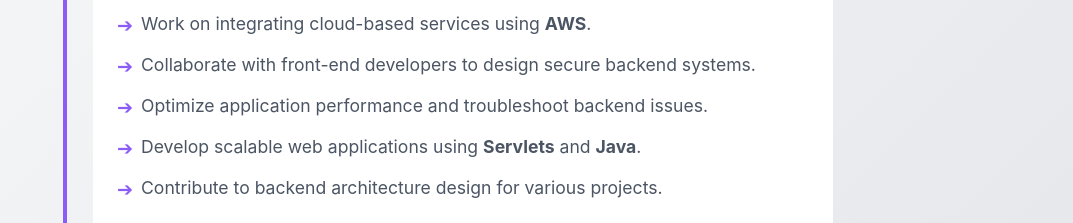
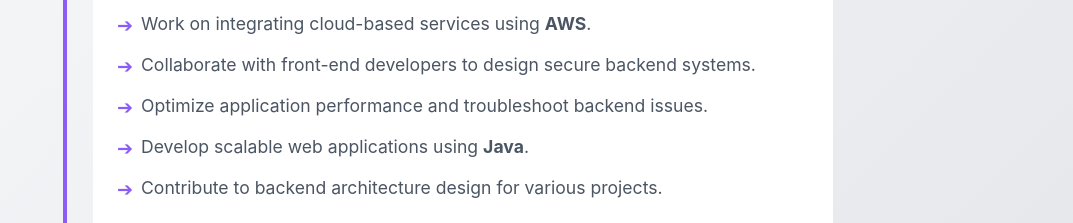
Before and after one commit to prasadreddy9916/portfolio., a plain HTML site: page index.html in a window 1280 px wide. Shown: the part 3741-3964 px from the top of the page, without its empty margins (207-1280 px from the left). Drawn offline with nearby package versions, Linux system fonts and the light colour scheme.

Commit message:
Update index.html

```diff
--- a/index.html
+++ b/index.html
@@ -265,7 +265,7 @@
                             <li>Work on integrating cloud-based services using <b>AWS</b>.</li>
                             <li>Collaborate with front-end developers to design secure backend systems.</li>
                             <li>Optimize application performance and troubleshoot backend issues.</li>
-                            <li>Develop scalable web applications using <b>Servlets</b> and <b>Java</b>.</li>
+                            <li>Develop scalable web applications using <b>Java</b>.</li>
                             <li>Contribute to backend architecture design for various projects.</li>
                         </ul>
                     </div>
```
